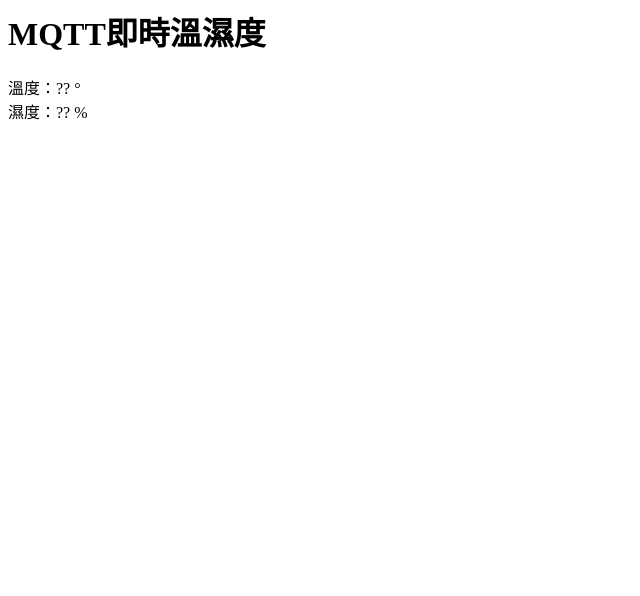
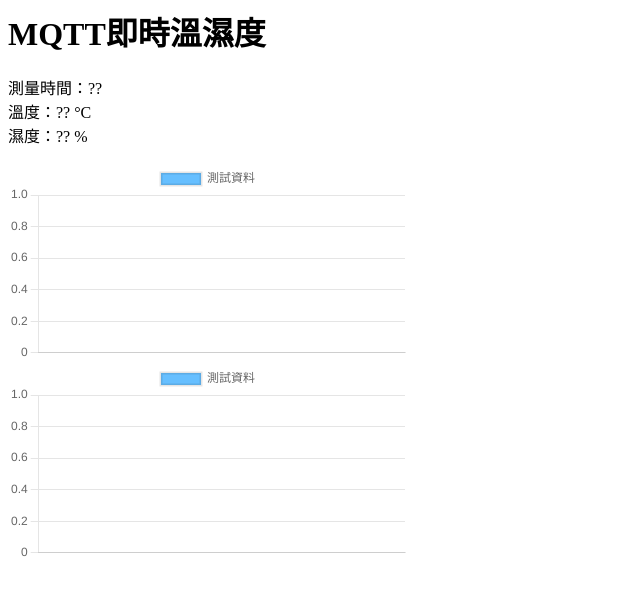
Before and after one commit to corbin419/RPi-Practice, a website: page index.html in a window 1280 px wide. Shown: the whole page, without its empty margins (0-640 px from the left). Drawn offline with nearby package versions, Linux system fonts and the light colour scheme; no server answers.

Commit message:
print data success

```diff
--- a/index.html
+++ b/index.html
@@ -1,28 +1,108 @@
 <html>
   <head>
-    <meta charset="utf-8">
+    <meta charset="utf-8" />
     <title>MQTT即時溫濕度</title>
   </head>
   <body>
     <h1>MQTT即時溫濕度</h1>
     <p>
-      溫度：<span id="temp">??</span> &deg; <br>
+      測量時間：<span id="time">??</span> <br />
+      溫度：<span id="temp">??</span> &deg;C <br />
       濕度：<span id="hum">??</span> %
     </p>
 
-    <script src="https://cdnjs.cloudflare.com/ajax/libs/socket.io/4.4.1/socket.io.js"></script>
+    <div style="width: 400px; height: 400px">
+      <canvas id="canvasLine"></canvas>
+      <canvas id="canvasLine2"></canvas>
+    </div>
+
+    <script src="https://cdnjs.cloudflare.com/ajax/libs/moment.js/2.13.0/moment.min.js"></script>
     <script src="https://cdnjs.cloudflare.com/ajax/libs/jquery/3.6.0/jquery.min.js"></script>
+    <script src="https://cdn.jsdelivr.net/npm/chart.js"></script>
+    <script src="https://cdn.jsdelivr.net/npm/axios/dist/axios.min.js"></script>
     <script>
-    $(function(){
-      const socket = io.connect('http://192.168.168.109:5438');
-      console.log(socket)
-      socket.on('mqtt', function (data) {
-        const json = JSON.parse(data.msg);
+      // y 軸的顯示
+      var yAxis = [];
+      // 資料集合，之後只要更新這個就好了。
+      var datas = [];
+      var datas2 = [];
+      var ctx = document.getElementById("canvasLine").getContext("2d");
+      var lineChart = new Chart(ctx, {
+        type: "line",
+        data: {
+          labels: yAxis,
+          datasets: [
+            {
+              label: "測試資料",
+              data: datas,
+              backgroundColor: "rgba(0,148,255,0.6)",
+            },
+          ],
+        },
+      });
+      var ctx2 = document.getElementById("canvasLine2").getContext("2d");
+      var lineChart2 = new Chart(ctx2, {
+        type: "line",
+        data: {
+          labels: yAxis,
+          datasets: [
+            {
+              label: "測試資料",
+              data: datas2,
+              backgroundColor: "rgba(0,148,255,0.6)",
+            },
+          ],
+        },
+      });
 
-        $("#temp").html(json.Temperature);
-        $("#hum").html(json.humidity);
-      });
-    });
+      //時間格式
+      var timeFormat = "HH:mm:ss";
+
+      function appendData() {
+        //超過10 個，就把最早進來的刪掉
+        if (yAxis.length >= 10) {
+          yAxis.shift();
+          datas.shift();
+          datas2.shift();
+        }
+        axios({
+          method: "get",
+          baseURL: "http://192.168.168.109:8082", //back-end
+          headers: { "Content-Type": "application/json" },
+          timeout: 5000,
+        })
+          .then((response) => {
+            console.log(response);
+            document.getElementById("time").innerHTML =
+              response.data[0].Time;
+            document.getElementById("temp").innerHTML =
+              response.data[0].Temperature;
+            document.getElementById("hum").innerHTML =
+              response.data[0].humidity;
+            for (let i = 0; i < 10; i++) {
+              datas[9 - i] = response.data[i].Temperature;
+              datas2[9 - i] = response.data[i].humidity;
+              yAxis[9 - i] = response.data[i].Time;
+            }
+          })
+          .catch((error) => {
+            console.log(error);
+          });
+
+        //推入y 軸新的資料
+        //yAxis.push(new moment().format(timeFormat));
+
+        //推入一筆亂數進資料
+        //datas.push(Math.floor(Math.random() * 100) + 1);
+        //datas2.push(Math.floor(Math.random() * 100) + 1);
+
+        //更新線圖
+        lineChart.update();
+        lineChart2.update();
+      }
+
+      //每秒做一次
+      setInterval(appendData, 1000);
     </script>
   </body>
 </html>
--- a/mqtt-socket.js
+++ b/mqtt-sub.js
@@ -3,7 +3,7 @@
 const conn = mysql.createConnection({
   host: "localhost",
   user: "root",
-  password: "1234",
+  password: "root",
   database: "rpi",
   port: 3306,
 });
--- a/package.json
+++ b/package.json
@@ -1,5 +1,7 @@
 {
   "dependencies": {
+    "axios": "^0.26.1",
+    "cors": "^2.8.5",
     "express": "^4.17.3",
     "mqtt": "^4.3.6",
     "mysql": "^2.18.1",
```
Also changed, not shown: server.js (+9 -9 lines), 1 other file.
